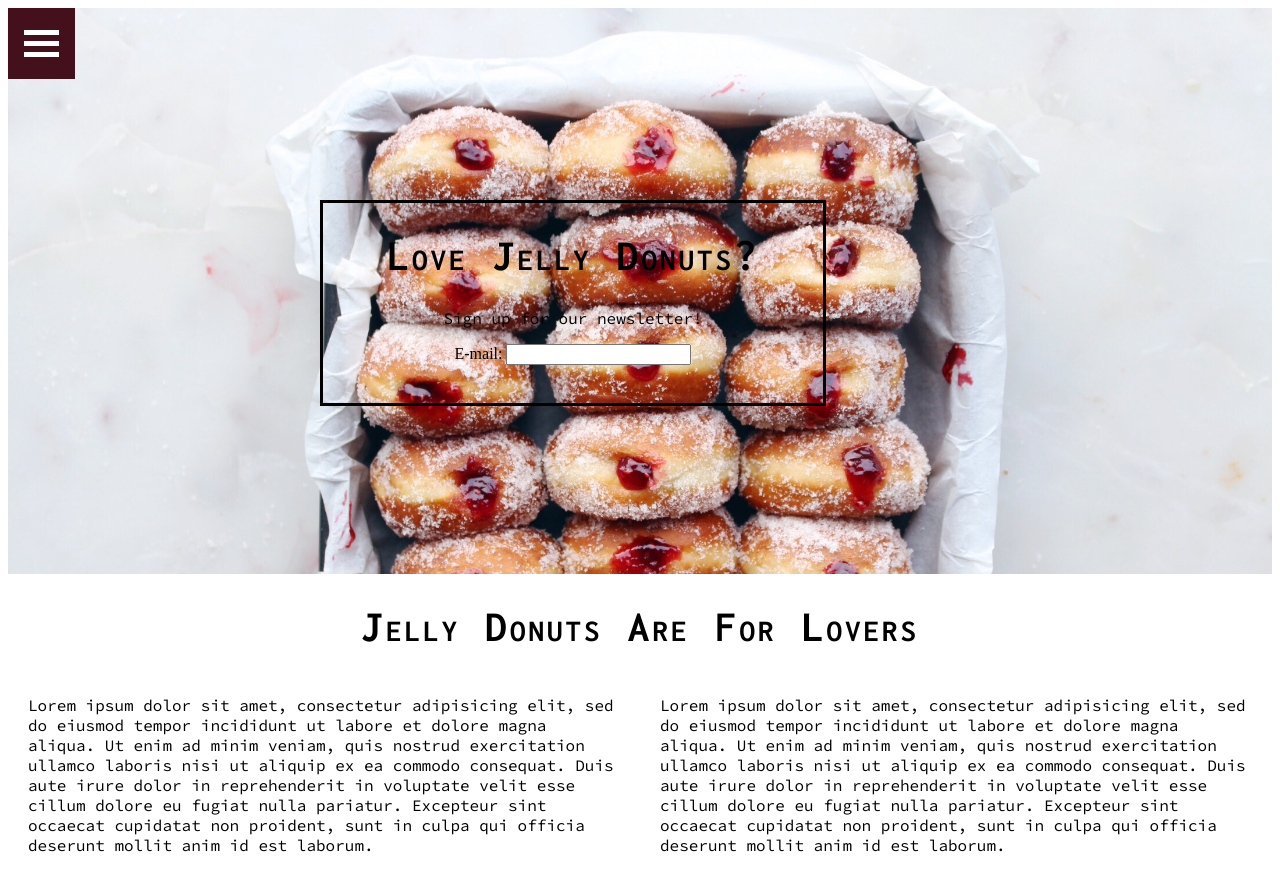
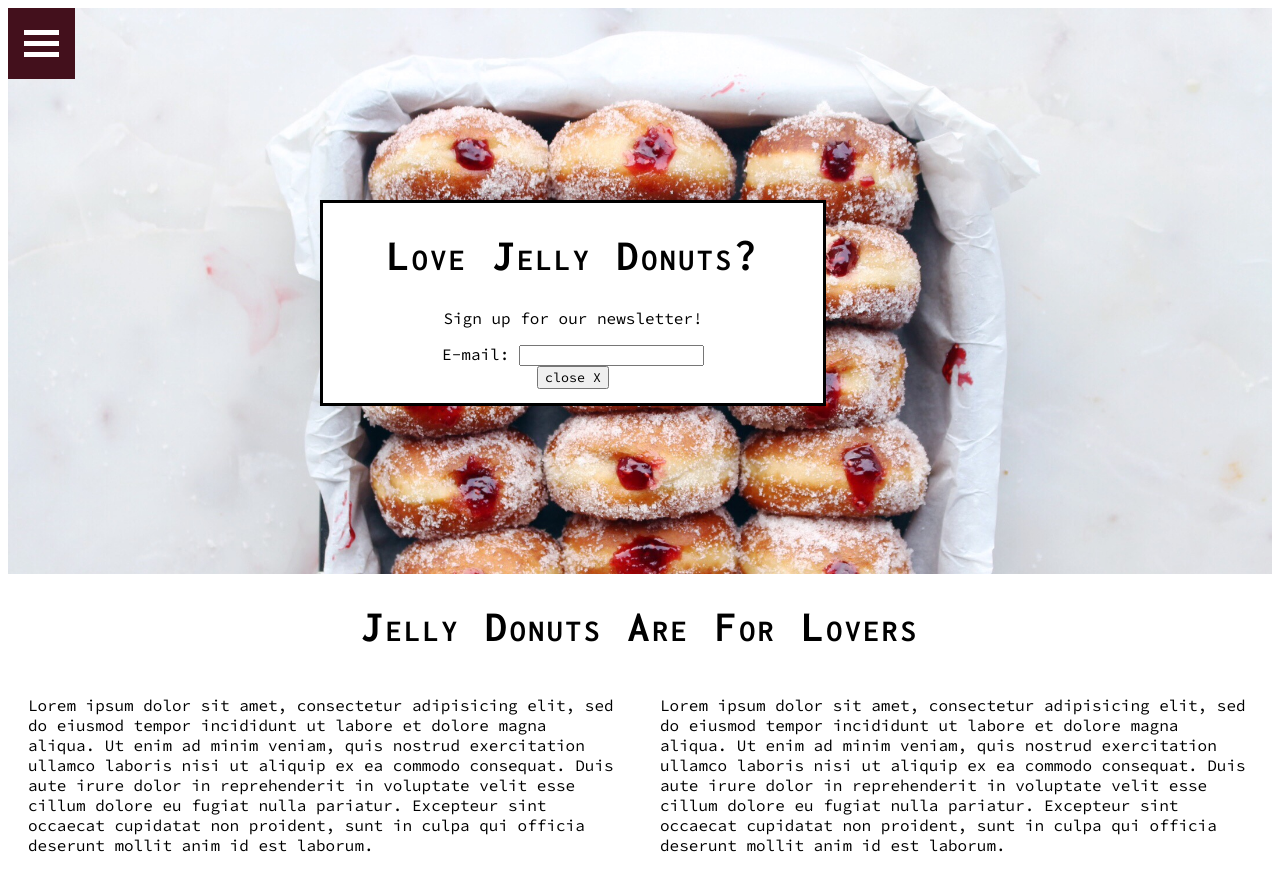
Before and after one commit to josephcardillo/time-based-modal, a plain HTML site: page index.html in a window 1280 px wide. Drawn offline with nearby package versions, Linux system fonts and the light colour scheme.

Commit message:
add button for modal to close and formatted fonts

```diff
--- a/index.html
+++ b/index.html
@@ -35,6 +35,7 @@
           E-mail:
           <input type="email" name="email">
         </form>
+        <button class="close-modal">close X</button>
       </div>
 
       <div class="">
@@ -64,6 +65,13 @@
       }
 
       setTimeout(myFunc, 3000);
+
+
+      $(".close-modal").click(function(){
+        $(".modal").hide();
+      });
+
+
     </script>
 
   </body>
--- a/main.css
+++ b/main.css
@@ -99,6 +99,14 @@ p {
     font-family: 'Source Code Pro', monospace;
 }
 
+button {
+    font-family: 'Source Code Pro', monospace;
+}
+
+form {
+    font-family: 'Source Code Pro', monospace;
+}
+
 .modal {
   display: none;
 }
@@ -112,6 +120,7 @@ div.displaybox {
   margin: auto;
   top: 25%;
   left: 25%;
+  background-color: white;
   /* bottom: auto; */
   /* right: auto; */
 }
```
